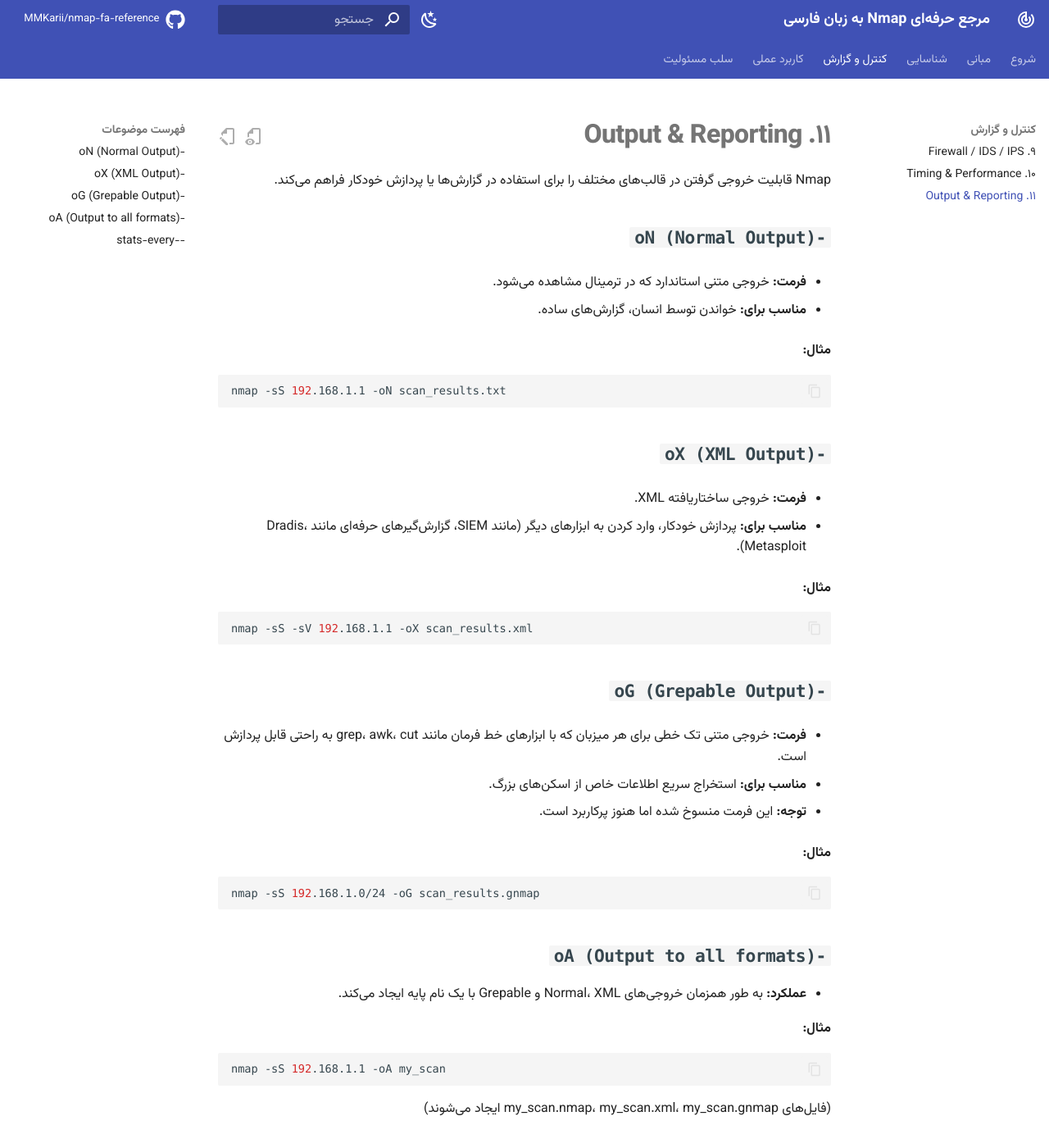
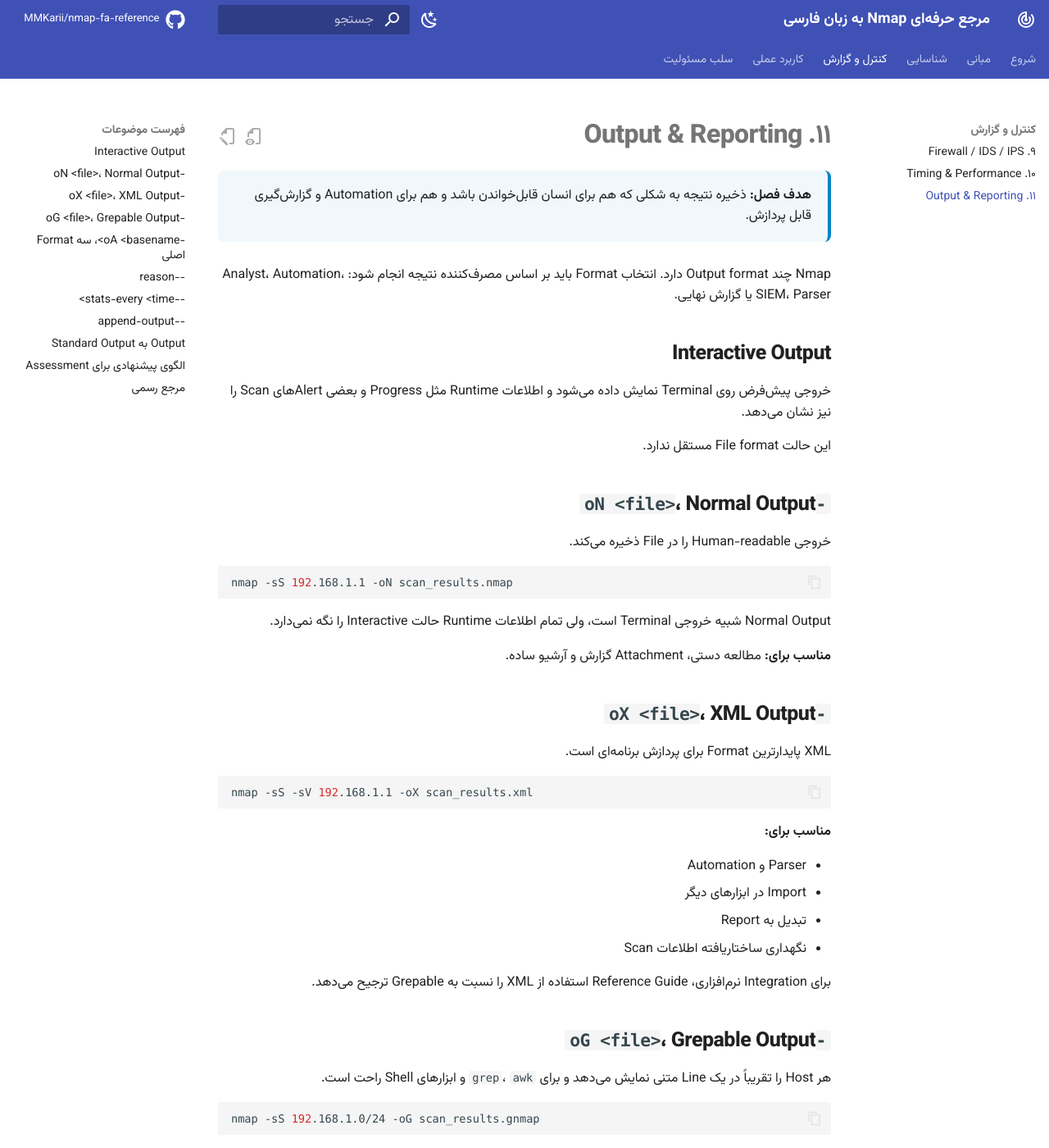
Before and after one commit to MMKarii/nmap-fa-reference, an MkDocs documentation site: the page built from docs/11-output-reporting.md, in a window 1280 px wide and 1400 px high. Shown: the whole window at 82% size. Built offline with MkDocs 1.6.1 and Material for MkDocs 9.7.7, drawn with Linux system fonts in a browser that asks for light colours; comment, search, counter and statistics services are not loaded; some of the changed text lies outside the part shown.

Commit message:
Improve Nmap output and reporting guidance

````diff
--- a/docs/11-output-reporting.md
+++ b/docs/11-output-reporting.md
@@ -1,63 +1,121 @@
 # ۱۱. Output & Reporting
 
-Nmap قابلیت خروجی گرفتن در قالب‌های مختلف را برای استفاده در گزارش‌ها یا پردازش خودکار فراهم می‌کند.
+<div class="chapter-meta">
+<strong>هدف فصل:</strong> ذخیره نتیجه به شکلی که هم برای انسان قابل‌خواندن باشد و هم برای Automation و گزارش‌گیری قابل پردازش.
+</div>
 
-## `-oN (Normal Output)`
+Nmap چند Output format دارد. انتخاب Format باید بر اساس مصرف‌کننده نتیجه انجام شود: Analyst، Automation، SIEM، Parser یا گزارش نهایی.
 
-- **فرمت:** خروجی متنی استاندارد که در ترمینال مشاهده می‌شود.
+## Interactive Output
 
-- **مناسب برای:** خواندن توسط انسان، گزارش‌های ساده.
+خروجی پیش‌فرض روی Terminal نمایش داده می‌شود و اطلاعات Runtime مثل Progress و بعضی Alertهای Scan را نیز نشان می‌دهد.
 
-**مثال:**
+این حالت File format مستقل ندارد.
+
+## `-oN <file>`، Normal Output
+
+خروجی Human-readable را در File ذخیره می‌کند.
 
 ```bash
-nmap -sS 192.168.1.1 -oN scan_results.txt
+nmap -sS 192.168.1.1 -oN scan_results.nmap
 ```
 
-## `-oX (XML Output)`
+Normal Output شبیه خروجی Terminal است، ولی تمام اطلاعات Runtime حالت Interactive را نگه نمی‌دارد.
 
-- **فرمت:** خروجی ساختاریافته XML.
+**مناسب برای:** مطالعه دستی، Attachment گزارش و آرشیو ساده.
 
-- **مناسب برای:** پردازش خودکار، وارد کردن به ابزارهای دیگر (مانند SIEM، گزارش‌گیرهای حرفه‌ای مانند Dradis، Metasploit).
+## `-oX <file>`، XML Output
 
-**مثال:**
+XML پایدارترین Format برای پردازش برنامه‌ای است.
 
 ```bash
 nmap -sS -sV 192.168.1.1 -oX scan_results.xml
 ```
 
-## `-oG (Grepable Output)`
+**مناسب برای:**
 
-- **فرمت:** خروجی متنی تک خطی برای هر میزبان که با ابزارهای خط فرمان مانند grep، awk، cut به راحتی قابل پردازش است.
+- Parser و Automation
+- Import در ابزارهای دیگر
+- تبدیل به Report
+- نگهداری ساختاریافته اطلاعات Scan
 
-- **مناسب برای:** استخراج سریع اطلاعات خاص از اسکن‌های بزرگ.
+برای Integration نرم‌افزاری، Reference Guide استفاده از XML را نسبت به Grepable ترجیح می‌دهد.
 
-- **توجه:** این فرمت منسوخ شده اما هنوز پرکاربرد است.
+## `-oG <file>`، Grepable Output
 
-**مثال:**
+هر Host را تقریباً در یک Line متنی نمایش می‌دهد و برای `grep`، `awk` و ابزارهای Shell راحت است.
 
 ```bash
 nmap -sS 192.168.1.0/24 -oG scan_results.gnmap
 ```
 
-## `-oA (Output to all formats)`
+!!! warning "Deprecated"
+    Grepable Output deprecated است. برای ابزار یا Pipeline جدید، XML انتخاب مطمئن‌تری است.
 
-- **عملکرد:** به طور همزمان خروجی‌های Normal، XML و Grepable با یک نام پایه ایجاد می‌کند.
+## `-oA <basename>`، سه Format اصلی
 
-**مثال:**
+Normal، XML و Grepable را هم‌زمان با یک Basename ایجاد می‌کند.
 
 ```bash
-nmap -sS 192.168.1.1 -oA my_scan
+nmap -sS -sV 192.168.1.1 -oA assessment
 ```
 
-(فایل‌های my_scan.nmap، my_scan.xml، my_scan.gnmap ایجاد می‌شوند)
+Fileهای زیر ساخته می‌شوند:
 
-## `--stats-every`
+```text
+assessment.nmap
+assessment.xml
+assessment.gnmap
+```
 
-- **عملکرد:** در حین اسکن طولانی، هر چند ثانیه یک بار آمار پیشرفت (زمان سپری شده، درصد اتمام، میزبان‌های باقی‌مانده) را نمایش می‌دهد.
+برای Assessmentهایی که هم خواندن دستی و هم Parsing لازم دارند، `-oA` انتخاب عملی است.
 
-**مثال:**
+## `--reason`
+
+دلیل Host state یا Port state را نمایش می‌دهد.
 
 ```bash
---stats-every 10s
+sudo nmap -sS --reason 192.168.1.10
 ```
+
+مثلاً مشخص می‌کند یک Port به دلیل `syn-ack` باز یا به دلیل `reset` بسته تشخیص داده شده است. این اطلاعات برای Troubleshooting و تحلیل State بسیار مفید است.
+
+## `--stats-every <time>`
+
+در Scan طولانی به‌صورت دوره‌ای Progress information چاپ می‌کند.
+
+```bash
+sudo nmap -sS -p- --stats-every 30s target
+```
+
+## `--append-output`
+
+به‌جای overwrite کردن File، نتیجه را Append می‌کند.
+
+```bash
+nmap target -oN history.nmap --append-output
+```
+
+برای XML باید با احتیاط استفاده شود، چون Append ساده چند XML document می‌تواند File را برای Parser نامعتبر کند.
+
+## Output به Standard Output
+
+با `-` به‌عنوان Filename می‌توان Format را به stdout فرستاد.
+
+```bash
+nmap -oX - target
+```
+
+برای Pipelineها مفید است.
+
+## الگوی پیشنهادی برای Assessment
+
+```bash
+sudo nmap -sS -sV --top-ports 200 --reason target -oA scans/initial
+```
+
+نام File را طوری انتخاب کنید که Scope، تاریخ یا مرحله Assessment مشخص باشد. این کار مقایسه Scanها و Audit trail را ساده‌تر می‌کند.
+
+## مرجع رسمی
+
+- [Nmap Output](https://nmap.org/book/man-output.html)
````
